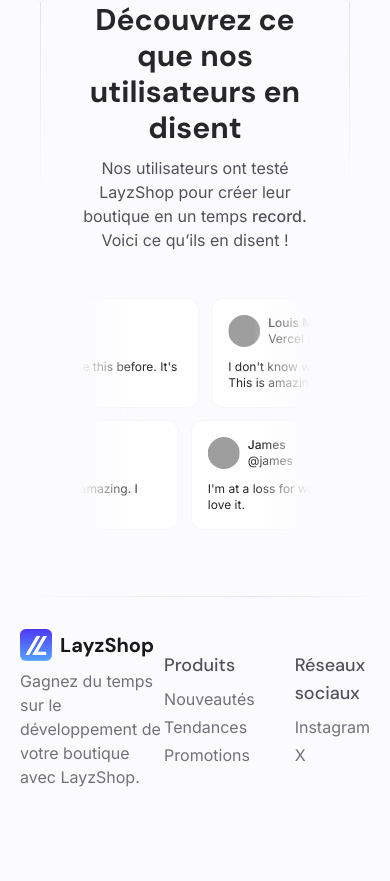
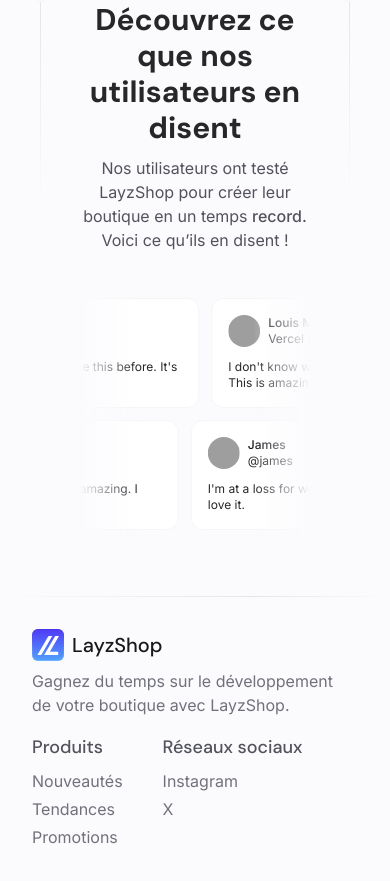
Before and after one commit to llayz46/nextjs-layzshop, a Next.js app: page / in a window 390 px wide. Shown: the part 4095-4976 px from the top of the page. Before the commit the page ends 4916 px from the top, so only its background shows below. Built offline with nearby package versions, Linux system fonts and the light colour scheme; grey boxes are pictures that could not be loaded.

Commit message:
style: responsive footer

```diff
--- a/src/components/AppFooter.tsx
+++ b/src/components/AppFooter.tsx
@@ -5,9 +5,9 @@
         <footer className="mx-auto max-w-300">
             <span className="block w-full h-px bg-linear-to-r/oklch from-background via-neutral-200 via-35% via-neutral-200 via-65% to-background"></span>
 
-            <div className="px-5 my-8 flex justify-between items-center">
+            <div className="px-8 md:px-5 my-8 flex max-sm:flex-col justify-between sm:items-center max-sm:gap-4">
                 <div className="max-w-xs">
-                    <span className="flex items-center gap-2 font-dm-sans font-bold tracking-[-1.5%] text-zinc-900 text-xl">
+                    <span className="flex items-center gap-2 font-dm-sans font-medium md:font-bold tracking-[-1.5%] text-zinc-900 text-xl">
                         <AppLogo />
                         LayzShop
                     </span>
```
